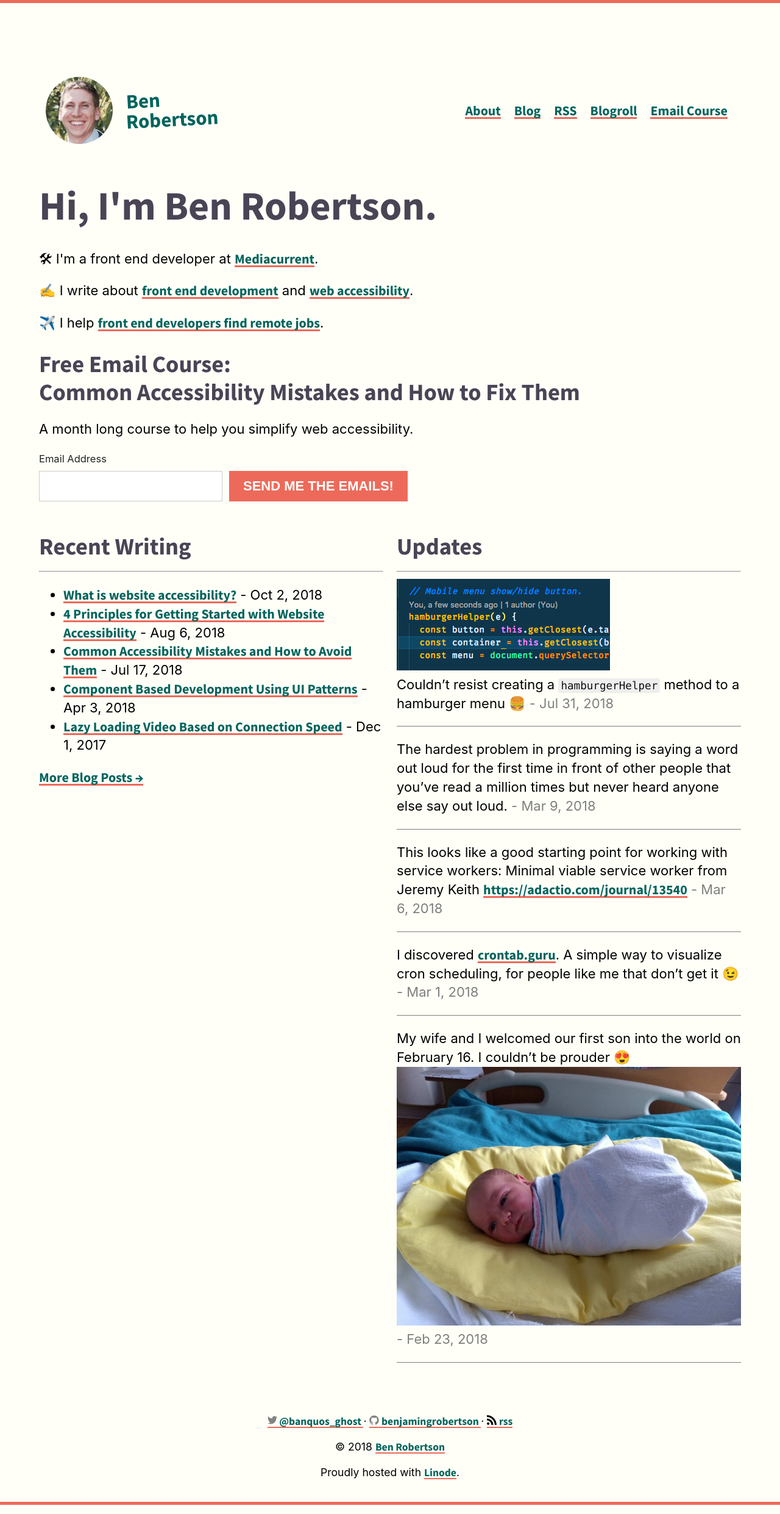
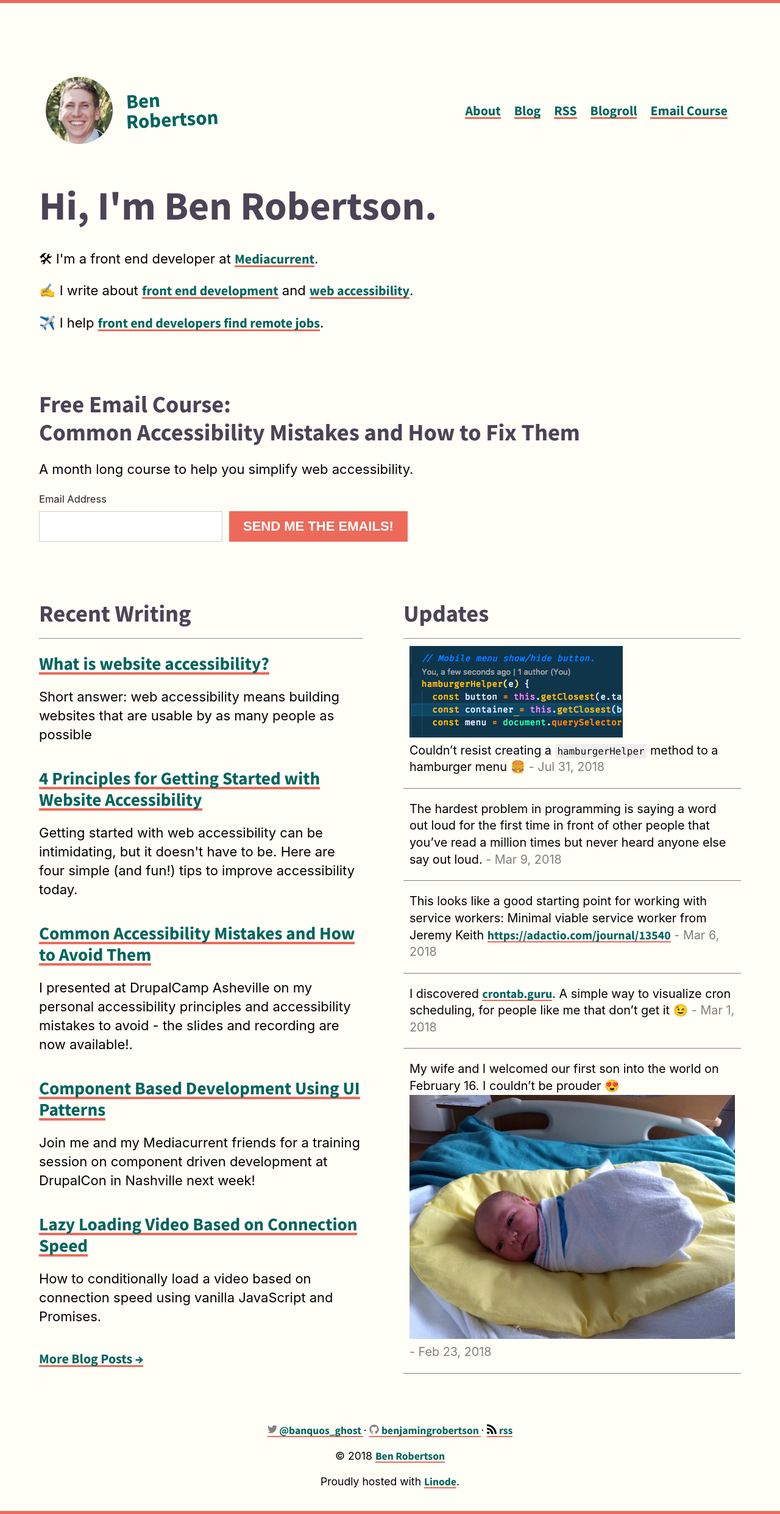
Before and after one commit to benjamingrobertson/benjamingrobertson.github.io, a Jekyll site: the page built from index.md, in a window 1280 px wide. Shown: the whole page at 61% size. Built offline with Jekyll 4.4.1, drawn with Linux system fonts in a browser that asks for light colours; some web fonts are replaced.

Commit message:
Style fixes.

```diff
--- a/_layouts/course.html
+++ b/_layouts/course.html
@@ -7,6 +7,7 @@ layout: default
     <div class="hero-text">
       <h1 class="page-heading">{{page.title}}</h1>
       <p>A free web accessibility course for web developers.</p>
+      <p><em>30 days, 10 lessons, 100% fun!</em></p>
       <p>Ten lessons spread out over a month focused on frequent but easy to fix accessibility mistakes.</p>
     </div>
     <div class="hero-form">
--- a/_layouts/home.html
+++ b/_layouts/home.html
@@ -10,7 +10,7 @@ layout: default
         <p>✈️ I help <a href="https://frontendremotejobs.com">front end developers find remote jobs</a>.</p>
     </div>
 
-    <div id="mc_embed_signup" class="">
+    <div id="mc_embed_signup" class="home-email">
         <h2>Free Email Course:<br>Common Accessibility Mistakes and How to Fix Them</h2>
         <p>A month long course to help you simplify web accessibility.</p>
 
@@ -39,7 +39,10 @@ layout: default
             <ul>
                 {% for post in site.posts limit: 5 %}
                     <li>
-                        <a class="post-link" href="{{ post.url | relative_url }}">{{ post.title | escape }}</a> <date> - {{ post.date | date: "%b %-d, %Y" }}</date>
+                        <article>
+                            <h3><a class="post-link" href="{{ post.url | relative_url }}">{{ post.title | escape }}</a></h3>
+                            <p>{{ post.snippet }}</p>
+                        </article>
                     </li>
                 {% endfor %}
             </ul>
--- a/_sass/smacss/components/_article.sass
+++ b/_sass/smacss/components/_article.sass
@@ -1,11 +1,6 @@
-// .post
-//     margin: 0
-//     max-width: 37.5rem
-//
-//
-// .post-title
-//     font-size: 2.25em
-//
+
+
+
 .heading__anchor-link
     opacity: 0
     display: inline-block
@@ -14,6 +9,13 @@
     vertical-align: middle
     transition: opacity .2s, transform .2s
     transform: translateY(100%)
+    position: absolute
+    top: 0.5em
+
+    &:focus
+        opacity: 1
+        transform: translateY(0)
+
 
 .post-content h2:hover,
 .post-content h3:hover
@@ -23,6 +25,12 @@
         transform: translateY(0)
 
 .post-content
+    h2,
+    h3
+        position: relative
+        padding-right: 0.5em
+        margin-right: -0.5em
+
     img
         max-width: 100%
         height: auto
--- a/_sass/smacss/components/_home.sass
+++ b/_sass/smacss/components/_home.sass
@@ -1,11 +1,7 @@
 .home-grid
     display: grid
     grid-template-columns: repeat(auto-fit, minmax(350px, 1fr))
-    grid-gap: 1rem
-
-
-
-
+    grid-gap: 2rem
 
 .home__header h1
     font-size: 2em
@@ -17,13 +13,13 @@
     font-size: 1.4em
     margin-bottom: 1.5em
 
-// .about
-//     font-size: 1.25rem
 
 .snippet
     border-bottom: 1px solid rgba(black, .5)
     padding-bottom: 1em
     margin-bottom: 1em
+    font-size: 0.9em
+    padding: 0 0.5em 1em
 
     date
         color: rgba(black, .5)
@@ -33,8 +29,6 @@
         height: auto
 
 .grid-item
-    // border-left: 1px solid gray
-    // padding-left: 2em
     margin-bottom: 3rem
     padding-bottom: 2rem
     border-bottom: 1px solid black
@@ -118,23 +112,18 @@ article
         margin-top: 1em
 
 
-// .u-photo
-//     border-radius: 50%
-//     width: 100px
-//     height: 100px
-//     float: left
-//     margin: 1em 2em 1em 0
-//     shape-outside: circle(50%)
-//
-//
-// .home__header
-//     h1
-//         text-align: center
-//         margin-bottom: 1em
-//
-//
-// .contact-list
-//     list-style: none
-//     display: flex
-//     justify-content: space-around
-//     padding-left: 0
+.grid-item.blog
+    padding-right: 1em
+
+    ul
+        padding-left: 0
+        list-style-type: none
+
+    li
+        margin-bottom: 1.75em
+
+
+
+
+.home-email
+    padding: 2em 0
--- a/assets/js/main.js
+++ b/assets/js/main.js
@@ -7,7 +7,7 @@ if(article) {
 }
 
 function addlink(item) {
-    item.insertAdjacentHTML('beforeend', `<a class="heading__anchor-link" href="#${item.id}">#link</a>`);
+    item.insertAdjacentHTML('beforeend', `<a class="heading__anchor-link" href="#${item.id}" aria-label="Anchor link to ${item.textContent}">#link</a>`);
 }
 
 
```
